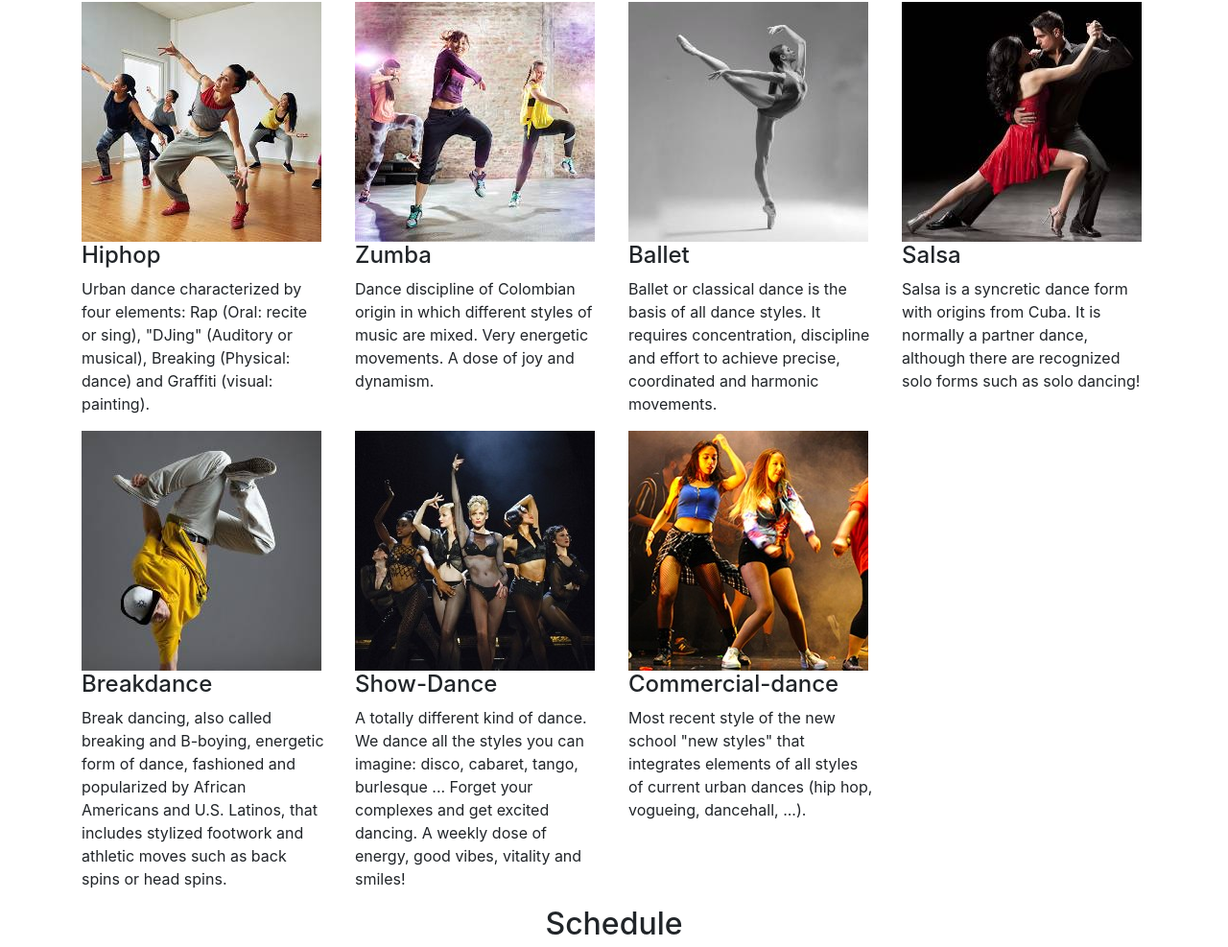
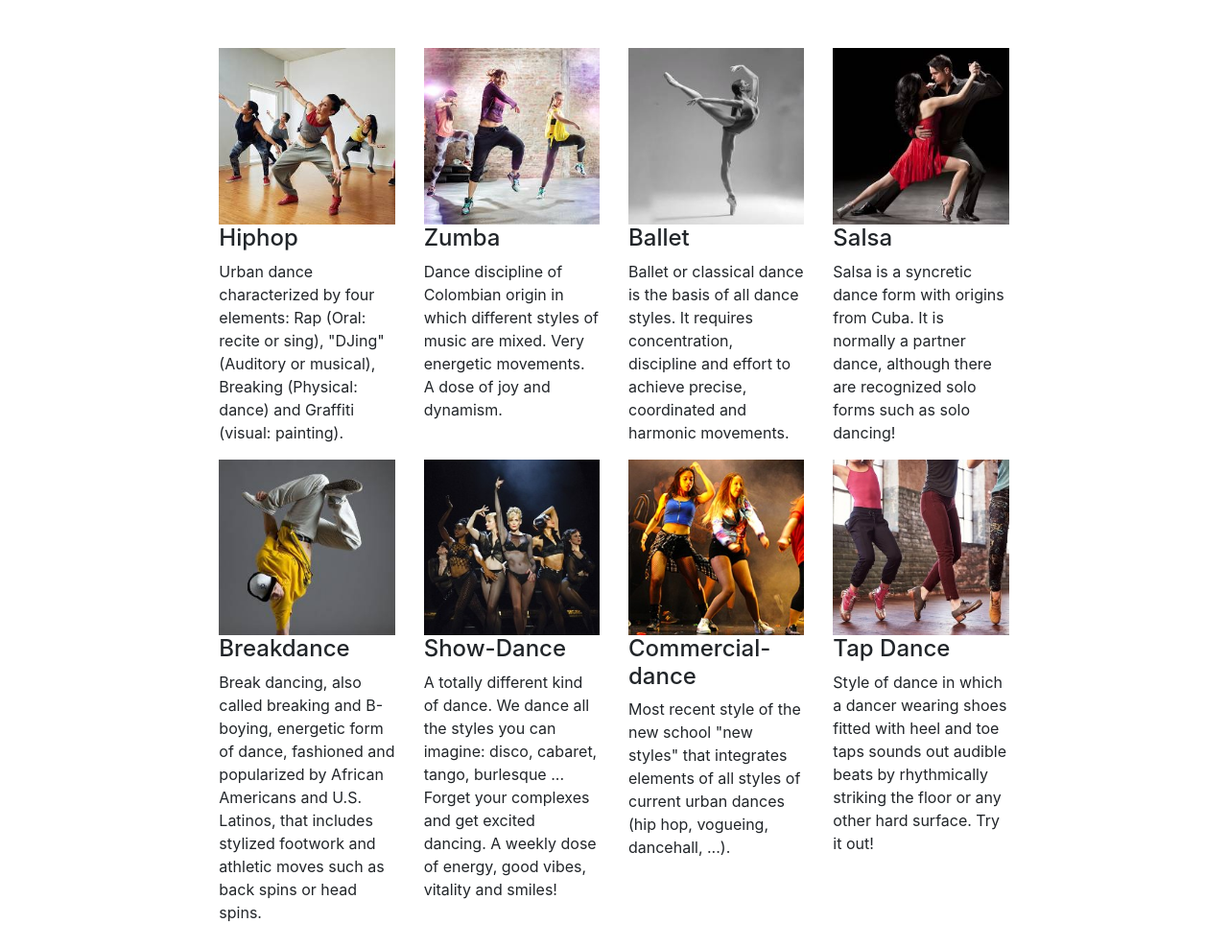
Before and after one commit to NiyaGeorgieva/PRJ4_Mariposa_Redo, a plain HTML site: page programs.html in a window 1280 px wide. Shown: the part 145-1132 px from the top of the page at 96% size. Drawn offline with Linux system fonts and the light colour scheme.

Commit message:
added new dance: tap dance

```diff
--- a/programs.html
+++ b/programs.html
@@ -47,59 +47,69 @@
     </header>
 
     <!-- PUT PAGE CONTENT HERE -->
-  <!-- Start Main Section -->
+
 <main>
-    <h2 class="text-center title-text margin-bottom-50">Classes</h2>
-     <div class="container">
+    <h2 class="text-center">Classes</h2>
+     <div class="container-fluid py-5">
         <div class="row">
-            <div class="col-12 col-sm-12 col-md-4 col-lg-3 col-xl-3">
+
+            <div class="col-2">
+            </div>
+
+            <div class="col-2">
                 <img class="img-fluid" src="images/hiphop.jpg" alt="HipHop classes">
                     <h4>Hiphop</h4>
                         <p>Urban dance characterized by four elements: Rap (Oral: recite or sing), "DJing" (Auditory or musical), Breaking (Physical: dance) and Graffiti (visual: painting).</p>
             </div>
-            <div class="col-12 col-sm-12 col-md-4 col-lg-3 col-xl-3">
+            <div class="col-2 ">
                 <img class="img-fluid" src="images/zumba.jpg" alt="Zumba classes">
                     <h4>Zumba</h4>
                         <p>Dance discipline of Colombian origin in which different styles of music are mixed. Very energetic movements. A dose of joy and dynamism.</p>
             </div>
-            <div class="col-12 col-sm-12 col-md-4 col-lg-3 col-xl-3">
+            <div class="col-2 ">
                 <img class="img-fluid" src="images/ballet.jpg" alt="Ballet classes">
                     <h4>Ballet</h4>
                         <p>Ballet or classical dance is the basis of all dance styles. It requires concentration, discipline and effort to achieve precise, coordinated and harmonic movements.</p>
             </div>
-            <div class="col-12 col-sm-12 col-md-4 col-lg-3 col-xl-3">
+            <div class="col-2 ">
                 <img class="img-fluid" src="images/salsa.jpg" alt="Salsa classes">
                     <h4>Salsa</h4>
                         <p>Salsa is a syncretic dance form with origins from Cuba. It is normally a partner dance, although there are recognized solo forms such as solo dancing!</p>
             </div>
+             <div class="col-2 ">
+            </div>
         </div>
         <div class="row">
-            <div class="col-12 col-sm-12 col-md-4 col-lg-3 col-xl-3">
+
+            <div class="col-2 ">
+            </div>
+            <div class="col-2 ">
                 <img class="img-fluid" src="images/breakdance.jpg" alt="breakdance classes">
                     <h4>Breakdance</h4>
                         <p>Break dancing, also called breaking and B-boying, energetic form of dance, fashioned and popularized by African Americans and U.S. Latinos, that includes stylized footwork and athletic moves such as back spins or head spins.</p>
             </div>
-            <div class="col-12 col-sm-12 col-md-4 col-lg-3 col-xl-3">
+            <div class="col-2">
                 <img class="img-fluid" src="images/show-dance.jpg" alt="show-dance classes">
                     <h4>Show-Dance</h4>
                         <p>A totally different kind of dance. We dance all the styles you can imagine: disco, cabaret, tango, burlesque ... Forget your complexes and get excited dancing. A weekly dose of energy, good vibes, vitality and smiles!</p>
             </div>
-            <div class="col-12 col-sm-12 col-md-4 col-lg-3 col-xl-3">
+            <div class="col-2">
                 <img class="img-fluid" src="images/commercial.jpg" alt="Commercial-dance classes">
                     <h4>Commercial-dance</h4>
                         <p>Most recent style of the new school "new styles" that integrates elements of all styles of current urban dances (hip hop, vogueing, dancehall, ...).</p>
             </div>
+            <div class="col-2">
+                <img class="img-fluid" src="images/tapdance.jpg" alt="Commercial-dance classes">
+                    <h4>Tap Dance</h4>
+                        <p>Style of dance in which a dancer wearing shoes fitted with heel and toe taps sounds out audible beats by rhythmically striking the floor or any other hard surface. Try it out!</p>
+            </div>
+         <div class="col-2 ">
+            </div>
         </div>
     </div>
 
-    <h2 class="text-center title-text margin-bottom-50">Schedule</h2>
-    <div class="text-center">
-        <img src="images/timetable.jpg" class="img-fluid col-9" alt="timetable">
-    </div>
+</main>
 
-
-</main>
-<!-- End Main Section -->
     <!-- END OF PAGE CONTENT -->
 
     <footer class="footer font-small">
```
Also changed, not shown: images/tapdance.jpg (added). Lines whose indentation alone changed are shown as unchanged.
